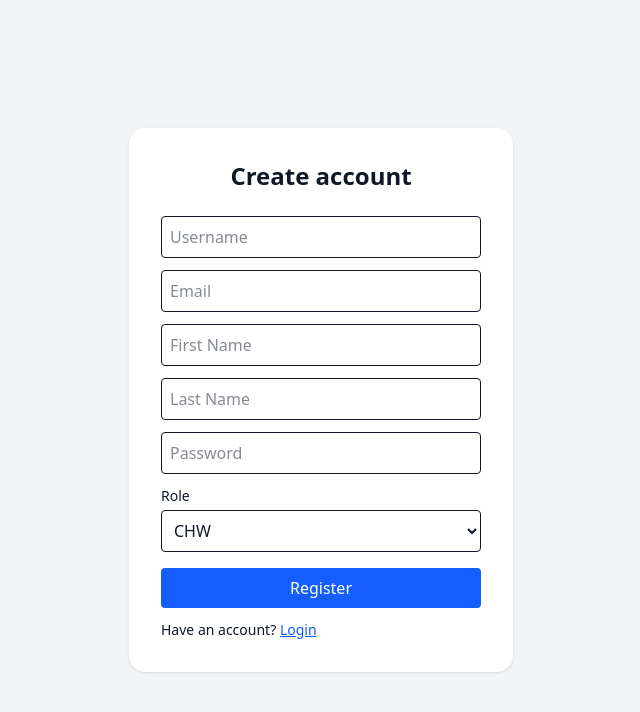
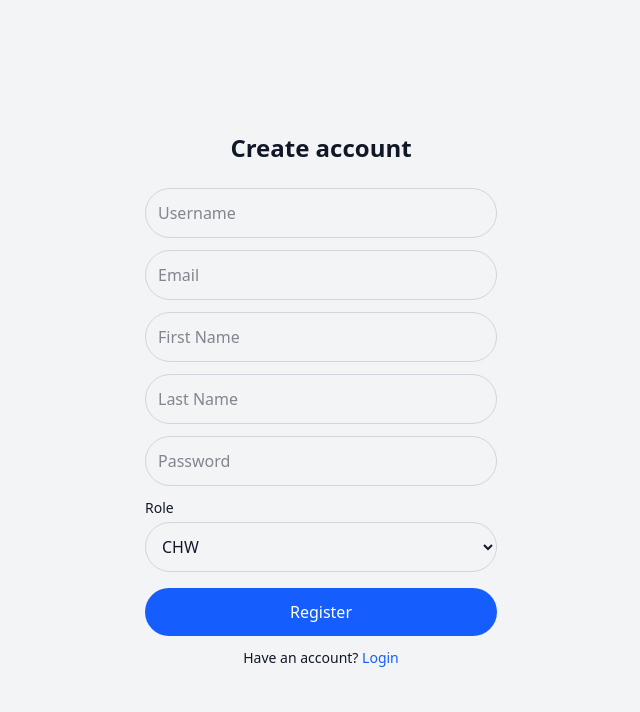
Before and after one commit to Tuntufye4/datapp-web-platform, a React (Vite) app in the folder datapp/: page /register in a window 1280 px wide. Shown: the top 712 px of the page, without its empty margins (319-959 px from the left). Built offline with nearby package versions, Linux system fonts and the light colour scheme.

Commit message:
updated login & register

```diff
--- a/datapp/src/pages/Login.jsx
+++ b/datapp/src/pages/Login.jsx
@@ -11,7 +11,7 @@ export default function Login() {
     e.preventDefault();
     setErr("");
     try {
-      await login(username, password); // login sets role internally
+      await login(username, password);
       alert("Login successful!");
     } catch (error) {
       console.error(error);
@@ -21,11 +21,7 @@ export default function Login() {
 
   return (
     <div className="min-h-screen flex items-center justify-center bg-gray-100">
-      <form
-        onSubmit={onSubmit}
-        className="bg-white shadow-lg rounded-2xl p-8 w-full max-w-sm"
-      >
-
+      <form onSubmit={onSubmit} className="w-full max-w-sm p-4">
         {err && <p className="text-red-600 text-sm mb-4">{err}</p>}
 
         <input
@@ -33,7 +29,7 @@ export default function Login() {
           placeholder="Username"
           value={username}
           onChange={(e) => setUsername(e.target.value)}
-          className="border border-gray-300 rounded-lg p-3 w-full mb-4 focus:outline-none focus:ring-2 focus:ring-blue-500"
+          className="border border-gray-300 rounded-full p-3 w-full mb-4 focus:outline-none focus:ring-2 focus:ring-blue-500"
           required
         />
         <input
@@ -41,12 +37,12 @@ export default function Login() {
           placeholder="Password"
           value={password}
           onChange={(e) => setPassword(e.target.value)}
-          className="border border-gray-300 rounded-lg p-3 w-full mb-6 focus:outline-none focus:ring-2 focus:ring-blue-500"
+          className="border border-gray-300 rounded-full p-3 w-full mb-6 focus:outline-none focus:ring-2 focus:ring-blue-500"
           required
         />
         <button
           type="submit"
-          className="w-full bg-blue-600 hover:bg-blue-700 text-white font-semibold py-3 rounded-lg transition-colors"
+          className="w-full bg-blue-600 hover:bg-blue-700 text-white font-semibold py-3 rounded-full transition-colors"
         >
           Login
         </button>
--- a/datapp/src/pages/Register.jsx
+++ b/datapp/src/pages/Register.jsx
@@ -32,17 +32,14 @@ export default function Register() {
   };
 
   return (
-    <div className="min-h-screen grid place-items-center">
-      <form
-        onSubmit={onSubmit}
-        className="bg-white rounded-2xl shadow p-8 w-full max-w-sm"
-      >
+    <div className="min-h-screen flex items-center justify-center bg-gray-100">
+      <form onSubmit={onSubmit} className="w-full max-w-sm p-4">
         <h1 className="text-2xl font-bold mb-6 text-center">Create account</h1>
 
         <input
           name="username"
           placeholder="Username"
-          className="border rounded w-full p-2 mb-3"
+          className="border border-gray-300 rounded-full w-full p-3 mb-3 focus:outline-none focus:ring-2 focus:ring-blue-500"
           onChange={onChange}
           required
         />
@@ -51,21 +48,21 @@ export default function Register() {
           name="email"
           type="email"
           placeholder="Email"
-          className="border rounded w-full p-2 mb-3"
+          className="border border-gray-300 rounded-full w-full p-3 mb-3 focus:outline-none focus:ring-2 focus:ring-blue-500"
           onChange={onChange}
         />
 
         <input
           name="first_name"
           placeholder="First Name"
-          className="border rounded w-full p-2 mb-3"
+          className="border border-gray-300 rounded-full w-full p-3 mb-3 focus:outline-none focus:ring-2 focus:ring-blue-500"
           onChange={onChange}
         />
 
         <input
           name="last_name"
           placeholder="Last Name"
-          className="border rounded w-full p-2 mb-3"
+          className="border border-gray-300 rounded-full w-full p-3 mb-3 focus:outline-none focus:ring-2 focus:ring-blue-500"
           onChange={onChange}
         />
 
@@ -73,7 +70,7 @@ export default function Register() {
           name="password"
           type="password"
           placeholder="Password"
-          className="border rounded w-full p-2 mb-3"
+          className="border border-gray-300 rounded-full w-full p-3 mb-3 focus:outline-none focus:ring-2 focus:ring-blue-500"
           onChange={onChange}
           required
         />
@@ -82,7 +79,7 @@ export default function Register() {
         <select
           name="role"
           value={form.role}
-          className="border rounded w-full p-2 mb-4"
+          className="border border-gray-300 rounded-full w-full p-3 mb-4 focus:outline-none focus:ring-2 focus:ring-blue-500"
           onChange={onChange}
         >
           <option value="CHW">CHW</option>
@@ -92,13 +89,13 @@ export default function Register() {
 
         {err && <p className="text-red-600 mb-3">{err}</p>}
 
-        <button className="w-full bg-blue-600 hover:bg-blue-700 text-white py-2 rounded">
+        <button className="w-full bg-blue-600 hover:bg-blue-700 text-white py-3 rounded-full transition-colors">
           Register
         </button>
 
-        <p className="text-sm mt-3">
+        <p className="text-sm mt-3 text-center">
           Have an account?{" "}
-          <Link to="/login" className="text-blue-600 underline">
+          <Link to="/login" className="text-blue-600 hover:underline">
             Login
           </Link>
         </p>
```
